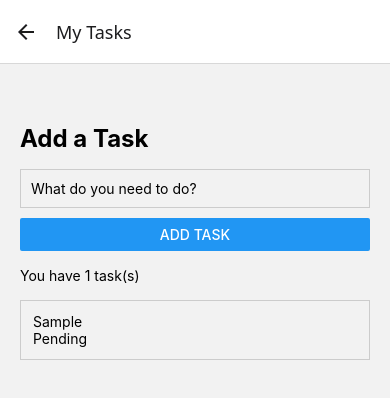
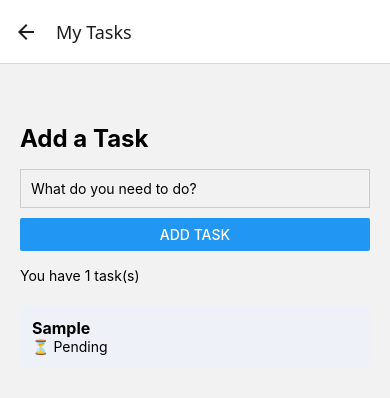
Before and after one commit to DominceAseberos/Week1Labs, a React Native app: screen /AddTask in a window 390 px wide. Both pictures are taken after typing "Sample" into the empty fields and a click on the button "ADD TASK". Shown: the top 398 px of the page. Built offline with nearby package versions, Linux system fonts and the light colour scheme.

Commit message:
Lab 6: Tappable tasks with empty state and separators

```diff
--- a/components/TaskCard.js
+++ b/components/TaskCard.js
@@ -1,19 +1,23 @@
-import { StyleSheet, Text, View } from 'react-native';
+import { View, Text, StyleSheet, Pressable } from 'react-native';
 
-export default function TaskCard({ title, done }) {
+export default function TaskCard({ title, done, onToggle }) {
   return (
-    <View style={styles.card}>
-      <Text>{title}</Text>
-      <Text>{done ? 'Done' : 'Pending'}</Text>
-    </View>
+    <Pressable onPress={onToggle} style={styles.card}>
+      <Text style={styles.title}>{title}</Text>
+      <Text>{done ? '✅ Done' : '⏳ Pending'}</Text>
+    </Pressable>
   );
 }
 
 const styles = StyleSheet.create({
   card: {
-    borderWidth: 1,
-    borderColor: '#cccccc',
     padding: 12,
-    marginBottom: 10,
+    marginVertical: 6,
+    backgroundColor: '#EEF2F8',
+    borderRadius: 8,
+  },
+  title: {
+    fontWeight: 'bold',
+    fontSize: 16,
   },
 });
--- a/screens/AddTaskScreen.js
+++ b/screens/AddTaskScreen.js
@@ -6,19 +6,28 @@ export default function AddTaskScreen() {
   const [taskText, setTaskText] = useState('');
   const [tasks, setTasks] = useState([]);
 
-  function addTask() {
+  function handleAddTask() {
     if (taskText.trim() === '') {
       return;
     }
 
-    const task = {
+    const newTask = {
       id: Date.now().toString(),
       title: taskText,
       done: false,
     };
 
-    setTasks([...tasks, task]);
+    setTasks([...tasks, newTask]);
     setTaskText('');
+  }
+
+  function handleToggleTask(id) {
+    // Toggle only the task that was tapped.
+    setTasks(
+      tasks.map((task) =>
+        task.id === id ? { ...task, done: !task.done } : task
+      )
+    );
   }
 
   return (
@@ -32,7 +41,7 @@ export default function AddTaskScreen() {
         onChangeText={setTaskText}
       />
 
-      <Button title="Add Task" onPress={addTask} />
+      <Button title="Add Task" onPress={handleAddTask} />
 
       <Text style={styles.count}>You have {tasks.length} task(s)</Text>
 
@@ -40,8 +49,17 @@ export default function AddTaskScreen() {
         data={tasks}
         keyExtractor={(item) => item.id}
         renderItem={({ item }) => (
-          <TaskCard title={item.title} done={item.done} />
+          <TaskCard
+            title={item.title}
+            done={item.done}
+            onToggle={() => handleToggleTask(item.id)}
+          />
         )}
+        ListEmptyComponent={
+          <Text style={styles.empty}>No tasks yet — add one above! 👆</Text>
+        }
+        ItemSeparatorComponent={() => <View style={styles.separator} />}
+        style={styles.list}
       />
     </View>
   );
@@ -67,4 +85,15 @@ const styles = StyleSheet.create({
   count: {
     marginVertical: 16,
   },
+  empty: {
+    textAlign: 'center',
+    color: '#6B7280',
+    marginTop: 24,
+  },
+  separator: {
+    height: 8,
+  },
+  list: {
+    flex: 1,
+  },
 });
```
